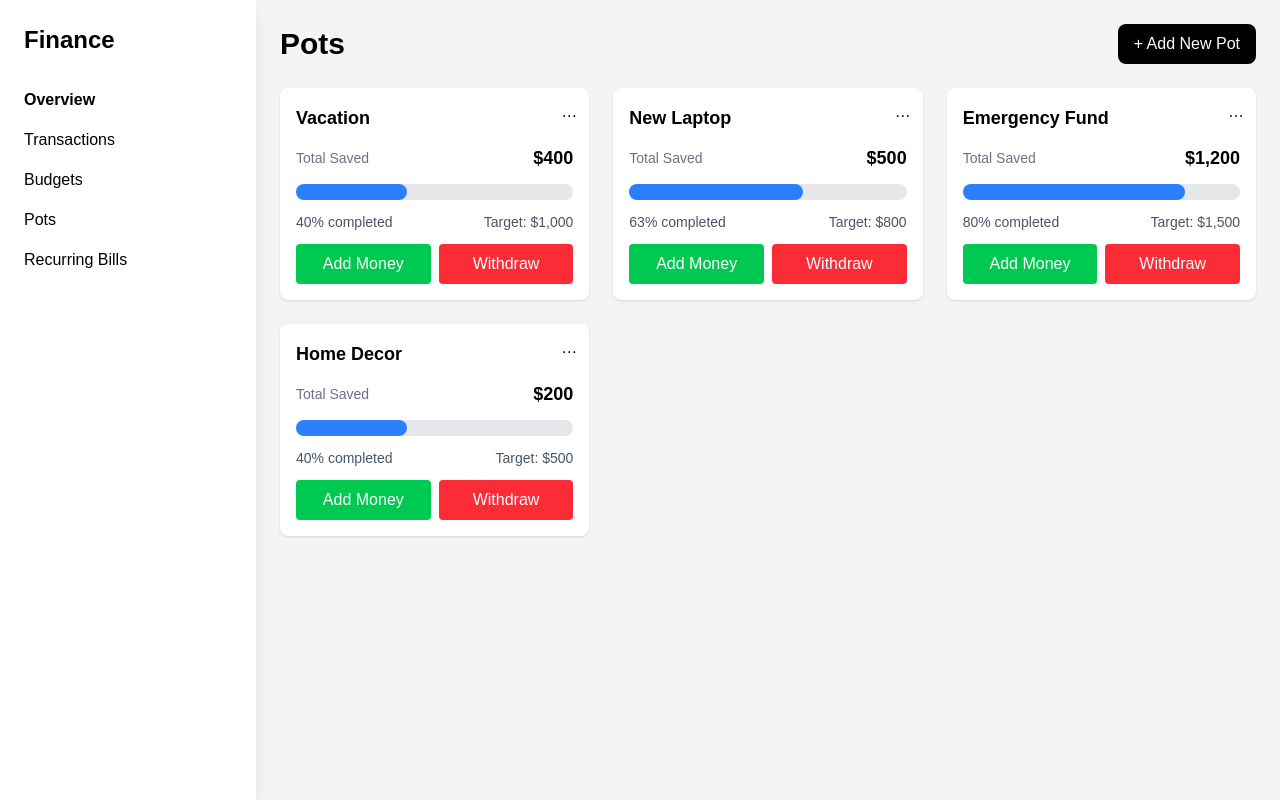
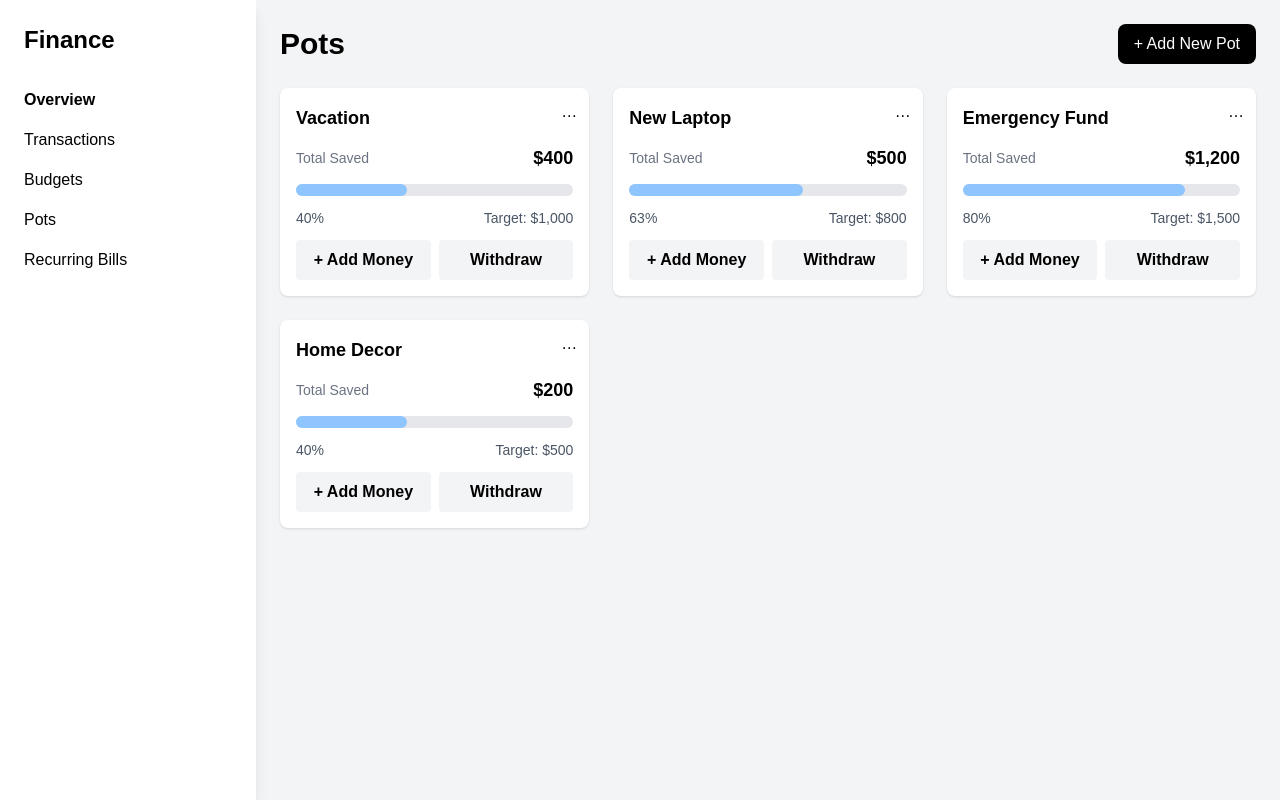
Before and after one commit to Jackspence6/finance-tracker-nextjs, a Next.js app: page /pots in a window 1280 px wide. Built offline with nearby package versions, Linux system fonts and the light colour scheme.

Commit message:
Fixes styling & currency formatting

```diff
--- a/src/components/pots/PotItem.tsx
+++ b/src/components/pots/PotItem.tsx
@@ -58,34 +58,34 @@ export default function PotItem({
             {/* Total Saved */}
             <div className="flex justify-between items-center">
                 <span className="text-sm text-gray-500">Total Saved</span>
-                <span className="text-lg font-bold">${currentAmount.toLocaleString()}</span>
+                <span className="text-lg font-bold">${currentAmount.toLocaleString("en-US")}</span>
             </div>
 
             {/* Progress Bar */}
-            <div className="w-full bg-gray-200 rounded-full h-4">
+            <div className="w-full bg-gray-200 rounded-full h-3">
                 <div
-                    className="bg-blue-500 h-4 rounded-full"
+                    className="bg-blue-300 h-3 rounded-full"
                     style={{ width: `${progress}%` }}
                 />
             </div>
 
             {/* Progress Label & Target */}
             <div className="flex justify-between text-sm text-gray-600">
-                <span>{progress.toFixed(0)}% completed</span>
-                <span>Target: ${targetAmount.toLocaleString()}</span>
+                <span>{progress.toFixed(0)}%</span>
+                <span>Target: ${targetAmount.toLocaleString("en-US")}</span>
             </div>
 
             {/* Buttons */}
             <div className="flex gap-2">
                 <button
                     onClick={onAdd}
-                    className="flex-1 px-3 py-2 bg-green-500 text-white rounded hover:bg-green-600"
+                    className="flex-1 px-3 py-2 bg-gray-100 text-black font-bold rounded hover:bg-gray-300"
                 >
-                    Add Money
+                    + Add Money
                 </button>
                 <button
                     onClick={onWithdraw}
-                    className="flex-1 px-3 py-2 bg-red-500 text-white rounded hover:bg-red-600"
+                    className="flex-1 px-3 py-2 bg-gray-100 text-black font-bold rounded hover:bg-gray-300"
                 >
                     Withdraw
                 </button>
```
